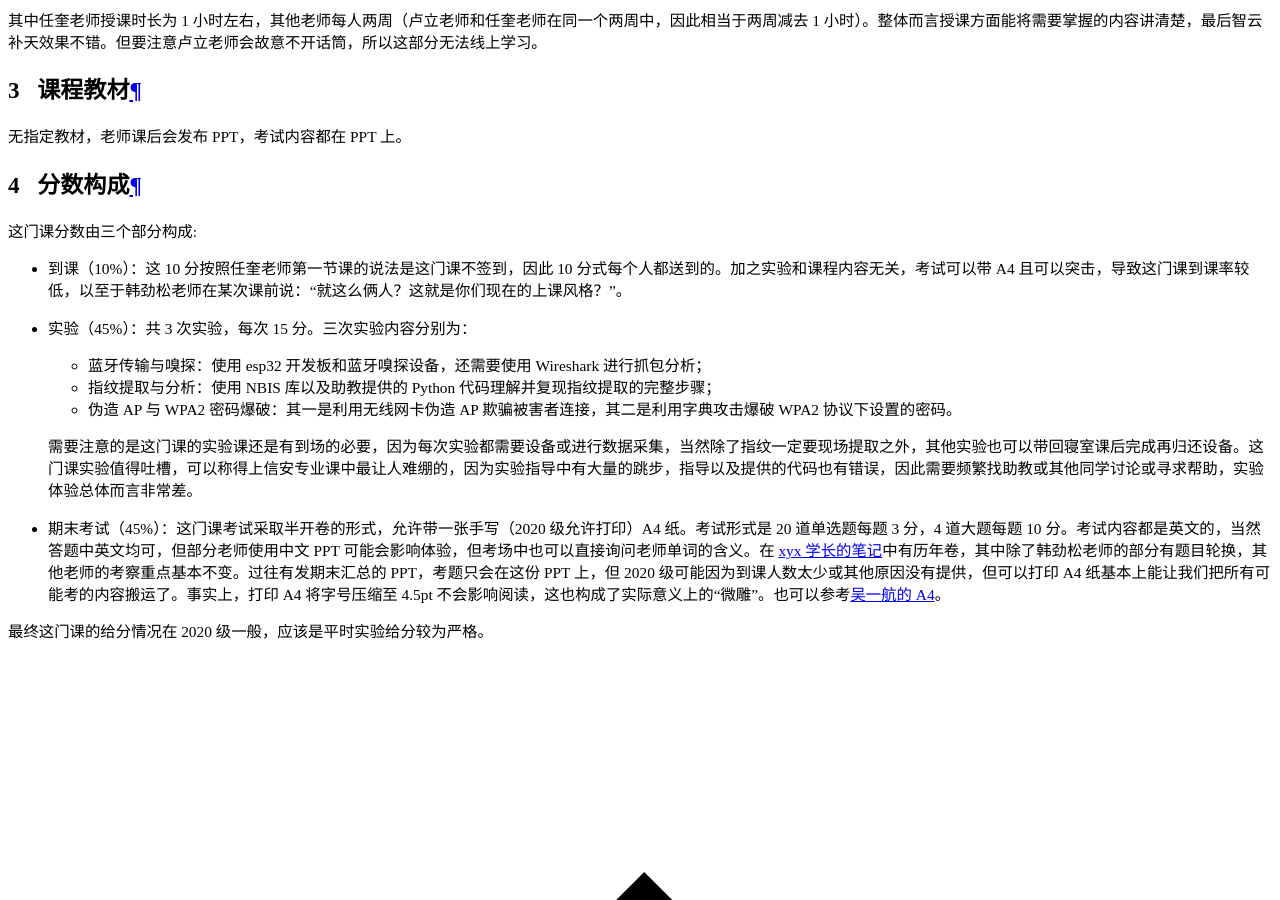
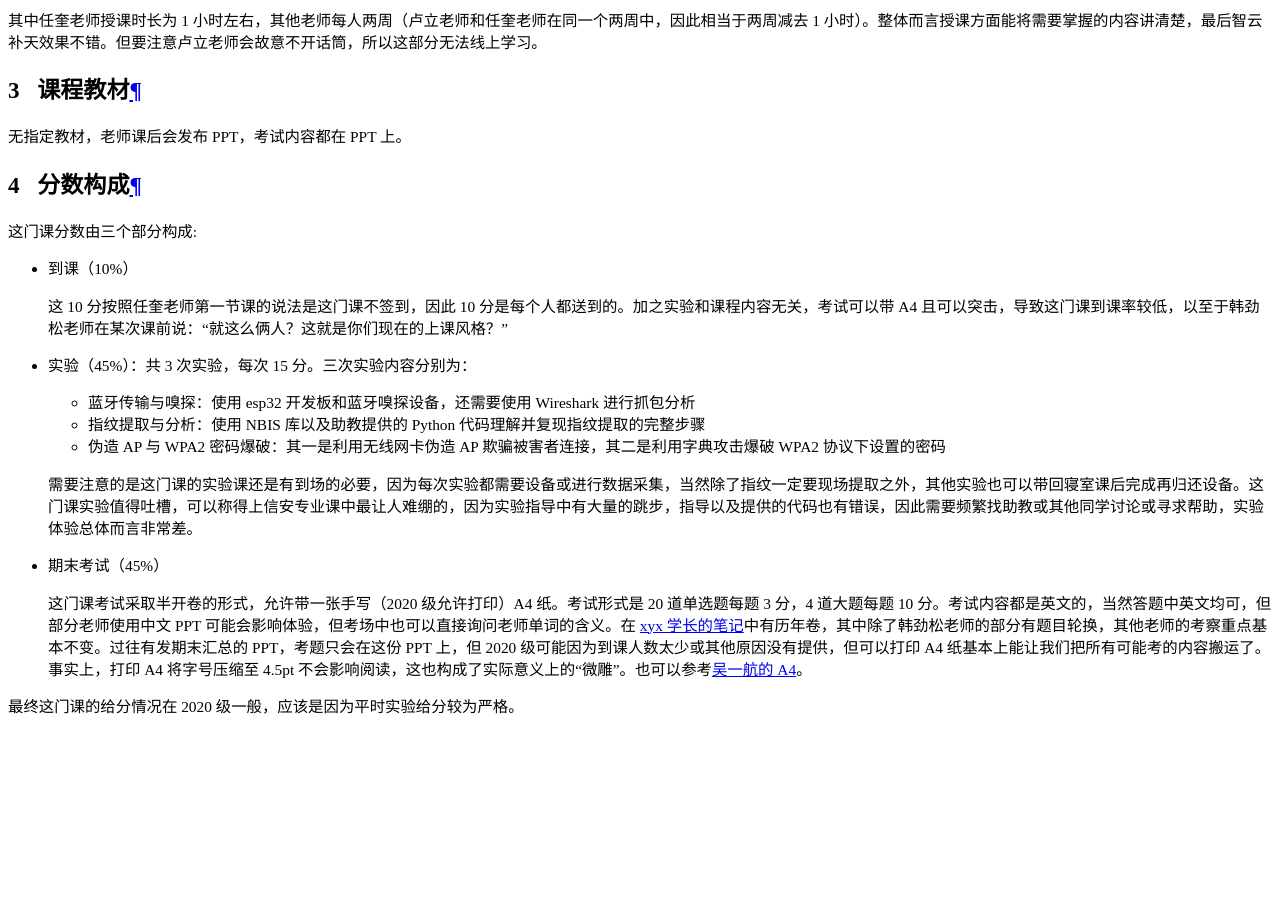
Before and after one commit to ZJU-Turing/TuringCourses, an MkDocs documentation site: the page built from docs/major_mandatory/wireless_iot_security/index.md, in a window 1280 px wide and 900 px high, scrolled down 18447 px. Built offline with MkDocs 1.6.1 and Material for MkDocs 9.7.7, drawn with Linux system fonts in a browser that asks for light colours; comment, search, counter and statistics services are not loaded.

```diff
--- a/docs/major_mandatory/wireless_iot_security/index.md
+++ b/docs/major_mandatory/wireless_iot_security/index.md
@@ -5,6 +10,7 @@
 </div>
 
 ## 课程学习内容
+
 本课程主要介绍基本的无线网络基础知识和其中的安全问题，以及基本的物联网架构以及其中的安全问题，具体内容为：
 
 1. 安全的基本要求：CIA 三角形，安全原则等
@@ -14,10 +20,12 @@
 5. Wi-Fi 安全：三种 Wi-Fi 安全协议 WEP、WPA 和 WPA2 的原理、安全性分析、攻击手段
 
 ### 预修要求
+
 * 计算机网络
 * 密码学
 
 ## 任课教师
+
 尽管这门课挂名在网络空间安全学院院长任奎教授名下，但是实际上由学院研究无线与物联网安全方向的五位老师共同授课：
 
 * 任奎：负责课程简介以及安全基本要求部分
@@ -29,19 +37,26 @@
 其中任奎老师授课时长为 1 小时左右，其他老师每人两周（卢立老师和任奎老师在同一个两周中，因此相当于两周减去 1 小时）。整体而言授课方面能将需要掌握的内容讲清楚，最后智云补天效果不错。但要注意卢立老师会故意不开话筒，所以这部分无法线上学习。
 
 ## 课程教材
+
 无指定教材，老师课后会发布 PPT，考试内容都在 PPT 上。
 
 ## 分数构成
+
 这门课分数由三个部分构成:
 
-* 到课（10%）：这 10 分按照任奎老师第一节课的说法是这门课不签到，因此 10 分式每个人都送到的。加之实验和课程内容无关，考试可以带 A4 且可以突击，导致这门课到课率较低，以至于韩劲松老师在某次课前说：“就这么俩人？这就是你们现在的上课风格？”。
+* 到课（10%）
+
+    这 10 分按照任奎老师第一节课的说法是这门课不签到，因此 10 分是每个人都送到的。加之实验和课程内容无关，考试可以带 A4 且可以突击，导致这门课到课率较低，以至于韩劲松老师在某次课前说：“就这么俩人？这就是你们现在的上课风格？”
+
 * 实验（45%）：共 3 次实验，每次 15 分。三次实验内容分别为：
-    - 蓝牙传输与嗅探：使用 esp32 开发板和蓝牙嗅探设备，还需要使用 Wireshark 进行抓包分析；
-    - 指纹提取与分析：使用 NBIS 库以及助教提供的 Python 代码理解并复现指纹提取的完整步骤；
-    - 伪造 AP 与 WPA2 密码爆破：其一是利用无线网卡伪造 AP 欺骗被害者连接，其二是利用字典攻击爆破 WPA2 协议下设置的密码。
+    - 蓝牙传输与嗅探：使用 esp32 开发板和蓝牙嗅探设备，还需要使用 Wireshark 进行抓包分析
+    - 指纹提取与分析：使用 NBIS 库以及助教提供的 Python 代码理解并复现指纹提取的完整步骤
+    - 伪造 AP 与 WPA2 密码爆破：其一是利用无线网卡伪造 AP 欺骗被害者连接，其二是利用字典攻击爆破 WPA2 协议下设置的密码
 
     需要注意的是这门课的实验课还是有到场的必要，因为每次实验都需要设备或进行数据采集，当然除了指纹一定要现场提取之外，其他实验也可以带回寝室课后完成再归还设备。这门课实验值得吐槽，可以称得上信安专业课中最让人难绷的，因为实验指导中有大量的跳步，指导以及提供的代码也有错误，因此需要频繁找助教或其他同学讨论或寻求帮助，实验体验总体而言非常差。
 
-* 期末考试（45%）：这门课考试采取半开卷的形式，允许带一张手写（2020 级允许打印）A4 纸。考试形式是 20 道单选题每题 3 分，4 道大题每题 10 分。考试内容都是英文的，当然答题中英文均可，但部分老师使用中文 PPT 可能会影响体验，但考场中也可以直接询问老师单词的含义。在 [xyx 学长的笔记](https://www.yuque.com/xianyuxuan/coding/wliot_2022)中有历年卷，其中除了韩劲松老师的部分有题目轮换，其他老师的考察重点基本不变。过往有发期末汇总的 PPT，考题只会在这份 PPT 上，但 2020 级可能因为到课人数太少或其他原因没有提供，但可以打印 A4 纸基本上能让我们把所有可能考的内容搬运了。事实上，打印 A4 将字号压缩至 4.5pt 不会影响阅读，这也构成了实际意义上的“微雕”。也可以参考[吴一航的 A4](https://github.com/yhwu-is/Notes/blob/main/docs/is/web/iot/%E6%97%A0%E7%BA%BF%E4%B8%8E%E7%89%A9%E8%81%94%E7%BD%91%E5%AE%89%E5%85%A8%20Cheating%20Paper.pdf)。
+* 期末考试（45%）
 
-最终这门课的给分情况在 2020 级一般，应该是平时实验给分较为严格。
+    这门课考试采取半开卷的形式，允许带一张手写（2020 级允许打印）A4 纸。考试形式是 20 道单选题每题 3 分，4 道大题每题 10 分。考试内容都是英文的，当然答题中英文均可，但部分老师使用中文 PPT 可能会影响体验，但考场中也可以直接询问老师单词的含义。在 [xyx 学长的笔记](https://www.yuque.com/xianyuxuan/coding/wliot_2022)中有历年卷，其中除了韩劲松老师的部分有题目轮换，其他老师的考察重点基本不变。过往有发期末汇总的 PPT，考题只会在这份 PPT 上，但 2020 级可能因为到课人数太少或其他原因没有提供，但可以打印 A4 纸基本上能让我们把所有可能考的内容搬运了。事实上，打印 A4 将字号压缩至 4.5pt 不会影响阅读，这也构成了实际意义上的“微雕”。也可以参考[吴一航的 A4](https://github.com/yhwu-is/Notes/blob/main/docs/is/web/iot/%E6%97%A0%E7%BA%BF%E4%B8%8E%E7%89%A9%E8%81%94%E7%BD%91%E5%AE%89%E5%85%A8%20Cheating%20Paper.pdf)。
+
+最终这门课的给分情况在 2020 级一般，应该是因为平时实验给分较为严格。
```
Also changed, not shown: other parts of docs/major_mandatory/wireless_iot_security/index.md (+5 -0 lines), docs/major_mandatory/network_security/index.md (+21 -5 lines), docs/major_mandatory/system_security/index.md (+17 -2 lines).
